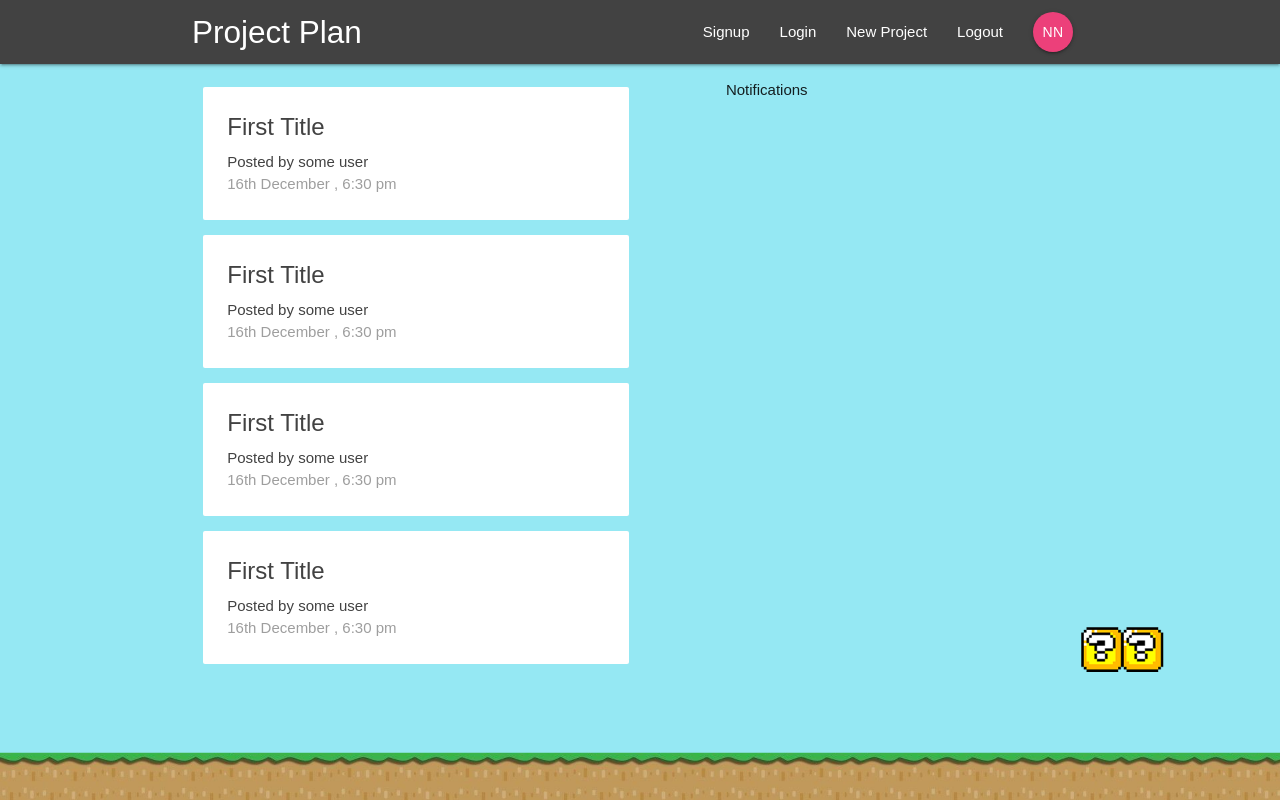
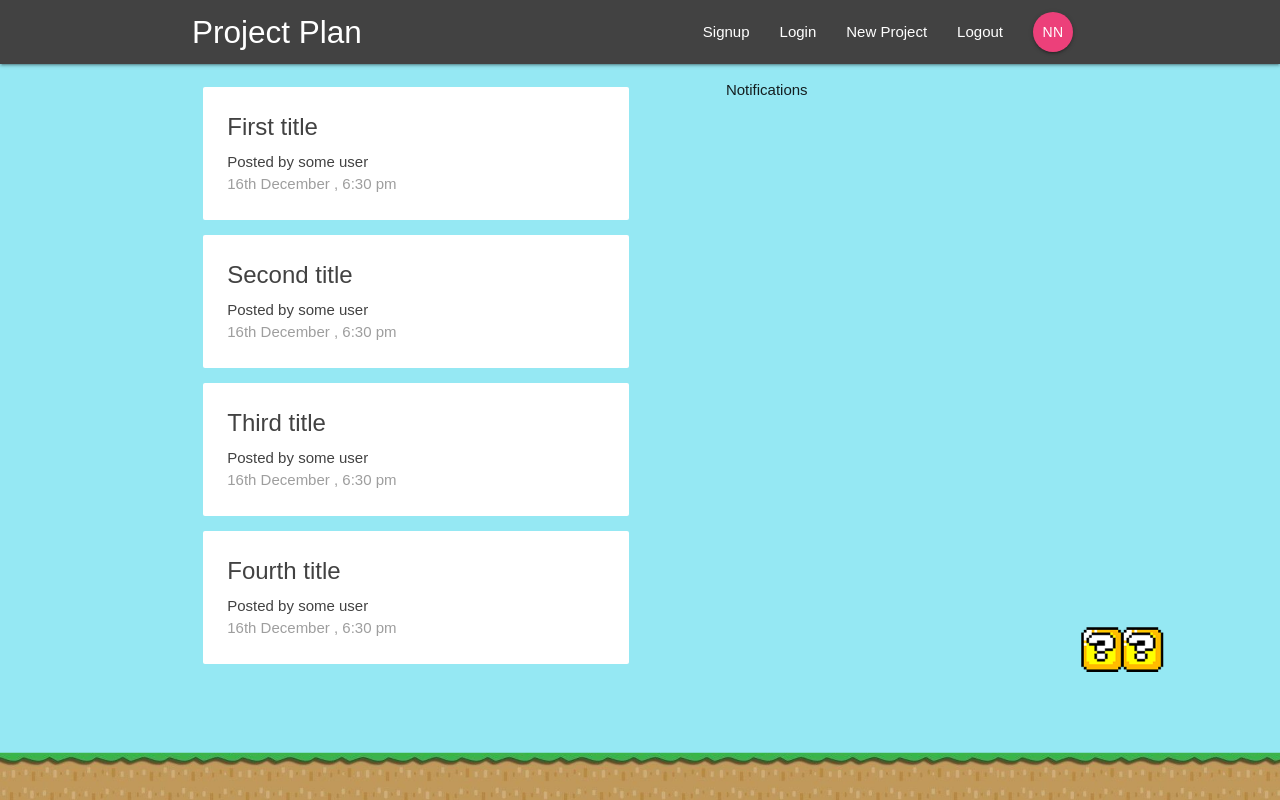
Before and after one commit to vinodjoseph91/React-Redux-Firebase, a React (Create React App) app in the folder sample-project-manager/: page / in a window 1280 px wide. Built offline with nearby package versions, Linux system fonts and the light colour scheme.

Commit message:
Using the dummy project data to render in the dashboard ui component

```diff
--- a/sample-project-manager/src/components/dashboard/Dashboard.js
+++ b/sample-project-manager/src/components/dashboard/Dashboard.js
@@ -1,16 +1,17 @@
 import React, { Component } from 'react';
 import Notifications from './Notifications';
 import ProjectList from '../projects/ProjectList';
-import {connect} from 'react-redux';
+import { connect } from 'react-redux';
 
 class Dashboard extends Component {
 
     render() {
+        const { projects } = this.props;
         return (
             <div className="dashboard container">
                 <div className="row">
                     <div className="col s12 m6">
-                        <ProjectList />
+                        <ProjectList projects={projects} />
                     </div>
                     <div className="col s12 m5 offset-m1">
                         <Notifications />
--- a/sample-project-manager/src/components/projects/ProjectList.js
+++ b/sample-project-manager/src/components/projects/ProjectList.js
@@ -1,14 +1,15 @@
 import React from 'react';
 import ProjectSummary from './ProjectSummary';
 
-const ProjectList = () => {
+const ProjectList = ({ projects }) => {
 
     return (
         <div className="project-list section">
-            <ProjectSummary />
-            <ProjectSummary />
-            <ProjectSummary />
-            <ProjectSummary />
+            {projects && projects.map((project) => {
+                return (
+                    <ProjectSummary project={project} key={project.id} />
+                )
+            })}
         </div>
     );
 
--- a/sample-project-manager/src/components/projects/ProjectSummary.js
+++ b/sample-project-manager/src/components/projects/ProjectSummary.js
@@ -1,11 +1,11 @@
 import React from 'react';
 
-const ProjectSummary = () => {
+const ProjectSummary = ({project}) => {
 
     return (
         <div className="card z-depth-0 project-summary">
             <div className="card-content grey-text text-darken-3">
-                <span className="card-title">First Title</span>
+                <span className="card-title">{project.title}</span>
                 <p>Posted by some user</p>
                 <p className="grey-text">16th December , 6:30 pm</p>
             </div>
```
